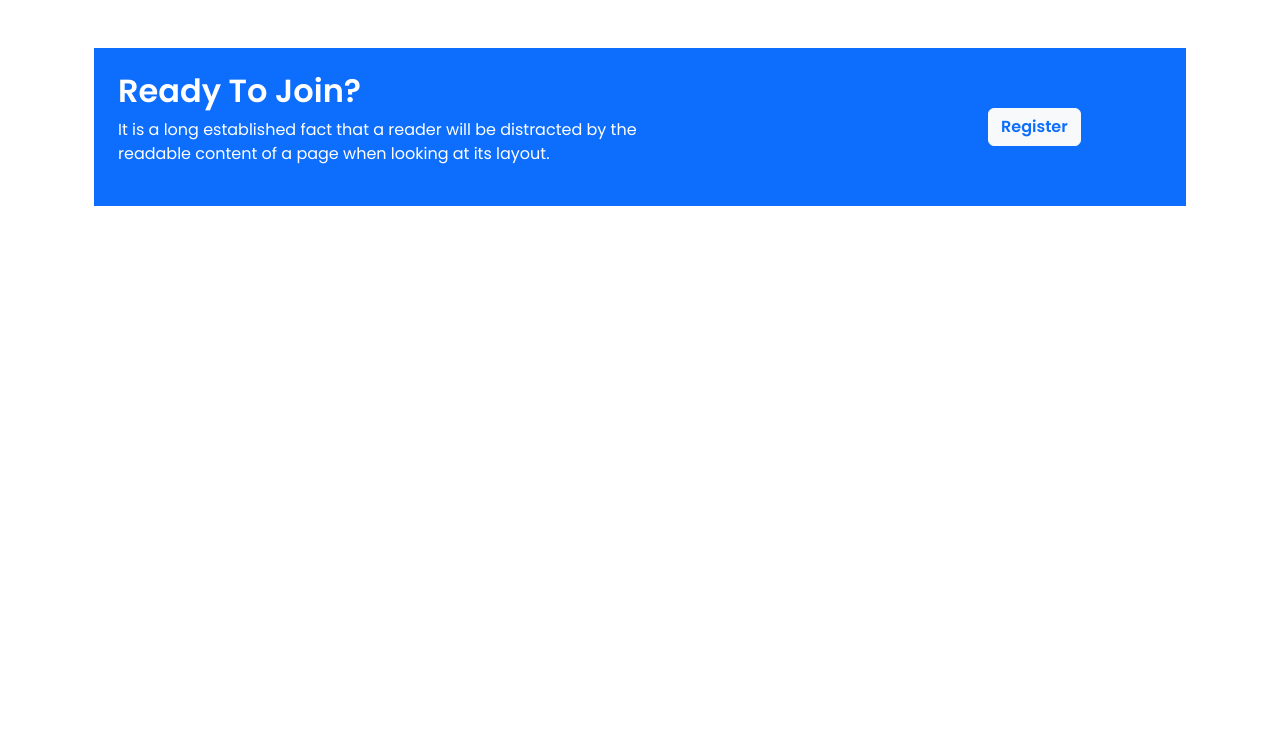
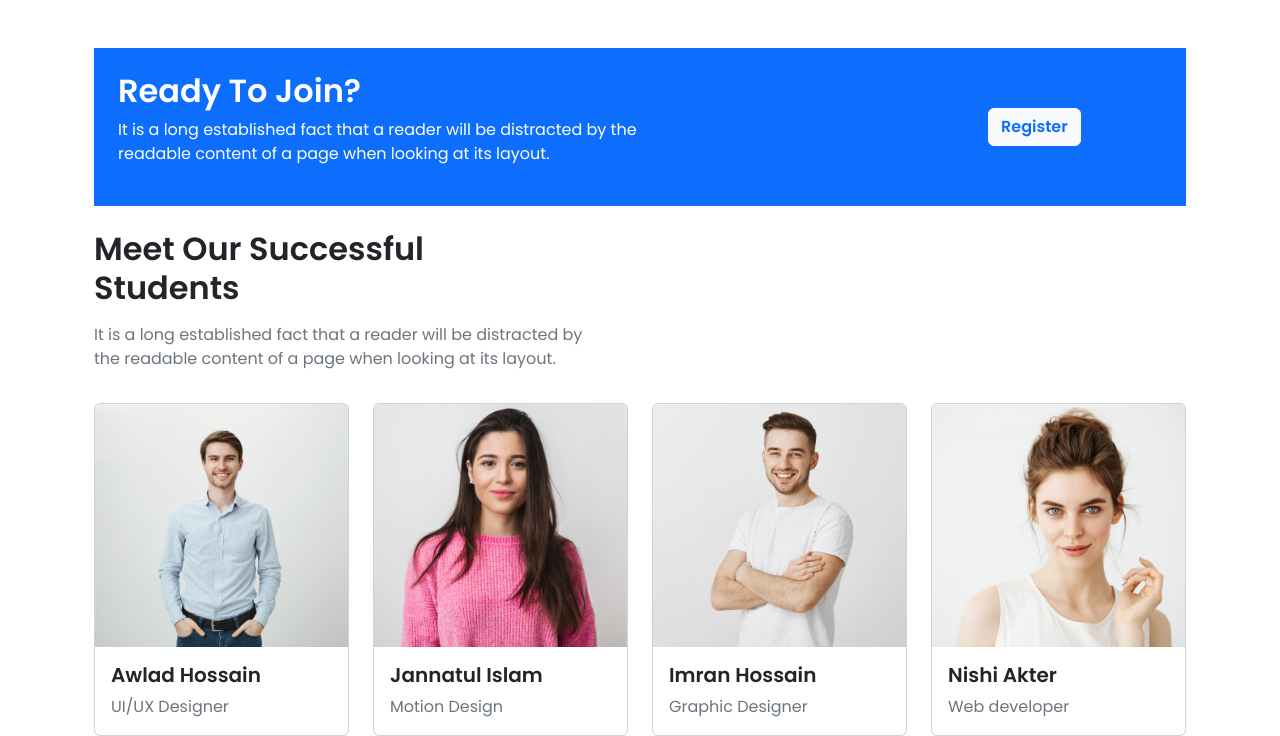
Before and after one commit to gaznafis007/assignment-edu-tech, a plain HTML site: page index.html in a window 1280 px wide. Shown: the part 2395-3131 px from the top of the page. Before the commit the page ends 2601 px from the top, so only its background shows below. Drawn offline with nearby package versions, Linux system fonts and the light colour scheme.

Commit message:
success story complete

```diff
--- a/index.html
+++ b/index.html
@@ -266,6 +266,52 @@
             </div>
         </section>
     <!-- REGISTRATION ENDS -->
+
+    <!-- SUCCESS STORY STARTS -->
+        <section class="container mt-4">
+            <h2 class="fs-2 fw-semibold text-capitalize">meet our successful <br>students</h2>
+            <p class="text-secondary mt-3">It is a long established fact that a reader will be distracted by <br>the readable content of a page when looking at its layout.</p>
+            <div class="row justify-content-center mt-4">
+                <div class="col-12 col-md-6 col-lg-3 mt-2">
+                    <div class="card">
+                        <img src="./resources/student/student-1.png" class="card-img-top" alt="#">
+                        <div class="card-body">
+                          <h5 class="card-title text-capitalize fw-semibold">awlad hossain</h5>
+                          <p class="card-text text-secondary">UI/UX Designer</p>
+                        </div>
+                    </div>
+                </div>
+                <div class="col-12 col-md-6 col-lg-3 mt-2">
+                    <div class="card">
+                        <img src="./resources/student/student-2.png" class="card-img-top" alt="#">
+                        <div class="card-body">
+                          <h5 class="card-title text-capitalize fw-semibold">jannatul islam</h5>
+                          <p class="card-text text-secondary">Motion Design</p>
+                        </div>
+                    </div>
+                </div>
+                <div class="col-12 col-md-6 col-lg-3 mt-2">
+                    <div class="card">
+                        <img src="./resources/student/student-3.png" class="card-img-top" alt="#">
+                        <div class="card-body">
+                          <h5 class="card-title text-capitalize fw-semibold">Imran hossain</h5>
+                          <p class="card-text text-secondary">Graphic Designer</p>
+                        </div>
+                    </div>
+                </div>
+                <div class="col-12 col-md-6 col-lg-3 mt-2">
+                    <div class="card">
+                        <img src="./resources/student/student-4.png" class="card-img-top" alt="#">
+                        <div class="card-body">
+                          <h5 class="card-title text-capitalize fw-semibold">nishi akter</h5>
+                          <p class="card-text text-secondary">Web developer</p>
+                        </div>
+                    </div>
+                </div>
+
+            </div>
+        </section>
+    <!-- SUCCESS STORY ENDS -->
     </main>
 <!-- MAIN ENDS -->
     <!-- JS BUNDLE -->
```
